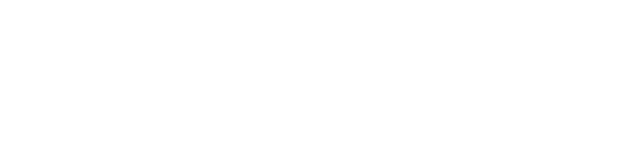
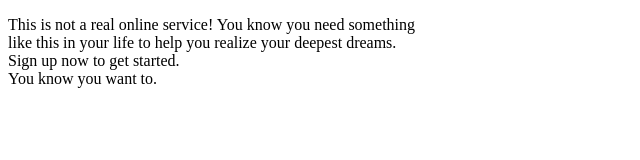
Before and after one commit to Ja-Uyoma/Sign-up-Form, a plain HTML site: page index.html in a window 1280 px wide. Shown: the whole page, without its empty margins (0-640 px from the left). Drawn offline with Linux system fonts and the light colour scheme.

Commit message:
Add hero section

```diff
--- a/index.html
+++ b/index.html
@@ -7,6 +7,16 @@
     <title>Sign-up Form</title>
 </head>
 <body>
-
+    <main class="main">
+        <div class="hero">
+            <p>
+                This is not a real online service! You know you need something <br>
+                like this in your life to help you realize your deepest dreams. <br>
+                Sign up now to get started.
+                <br>
+                You know you want to.
+            </p>
+        </div>
+    </main>
 </body>
 </html>
```
